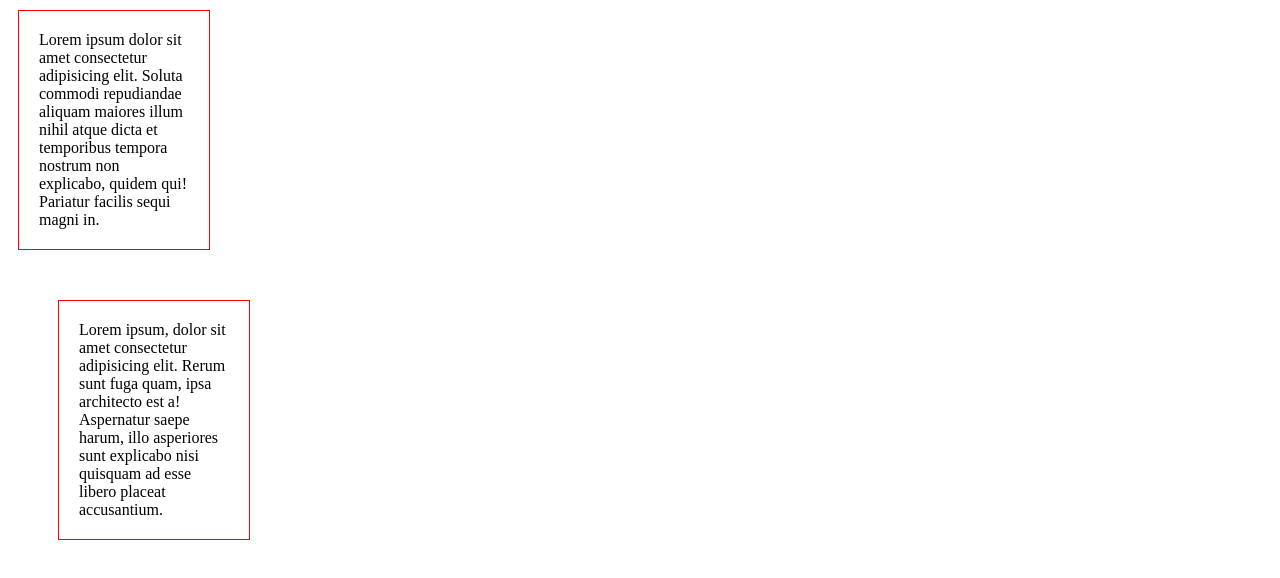
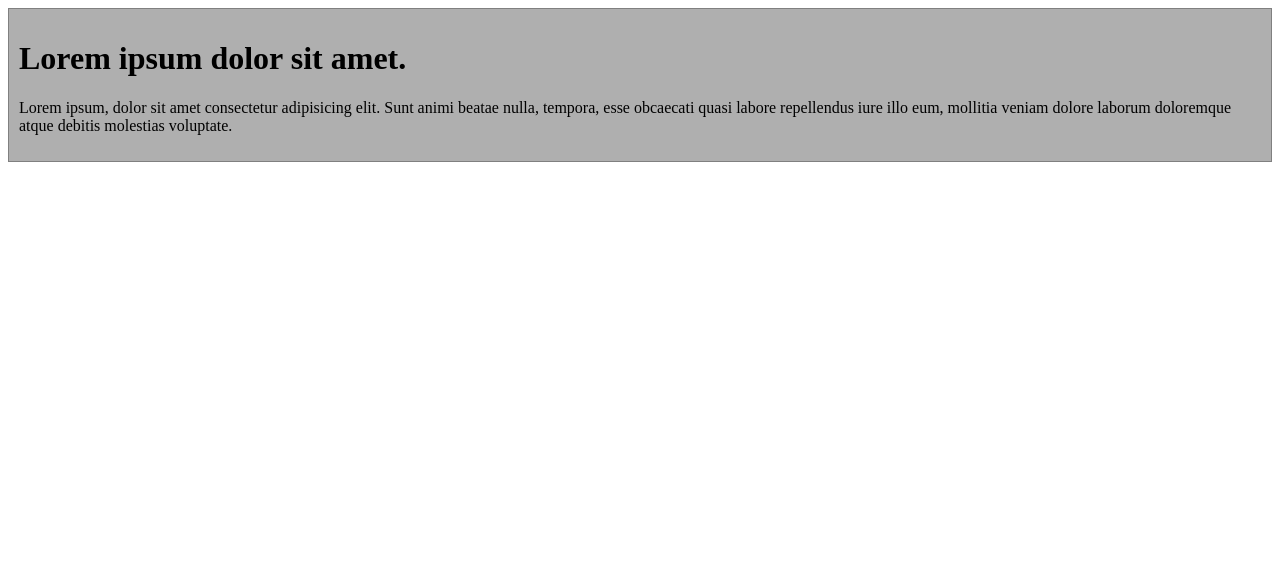
Before and after one commit to juliamambrozio/projeto-css3-intermediario, a plain HTML site: page modelo-caixa.html in a window 1280 px wide. Drawn offline with Linux system fonts and the light colour scheme.

Commit message:
finalizando modelo de caixa simples

```diff
--- a/estilo.css
+++ b/estilo.css
@@ -1,4 +1,4 @@
-.conteudo{
+/* .conteudo{
     border: 1px solid red;
     padding: 20px;
     width: 150px;
@@ -12,6 +12,16 @@
     width: 150px;
     margin: 50px;
 
+} */
+
+.noticia{
+    background-color: rgb(175, 175, 175);
+    border: 1px solid grey;
+    padding: 10px;
 }
 
+
+h1{
+
+}
 /*O que tem maior margin se sobrepõe (margin-colapse)*/
--- a/modelo-caixa.html
+++ b/modelo-caixa.html
@@ -8,11 +8,16 @@
     <link rel="stylesheet" href="estilo.css">
 </head>
 <body>
-    <div class="conteudo">
+
+    <div class="noticia">
+        <h1>Lorem ipsum dolor sit amet.</h1>
+        <p>Lorem ipsum, dolor sit amet consectetur adipisicing elit. Sunt animi beatae nulla, tempora, esse obcaecati quasi labore repellendus iure illo eum, mollitia veniam dolore laborum doloremque atque debitis molestias voluptate.</p>
+    </div>
+    <!-- <div class="conteudo">
         Lorem ipsum dolor sit amet consectetur adipisicing elit. Soluta commodi repudiandae aliquam maiores illum nihil atque dicta et temporibus tempora nostrum non explicabo, quidem qui! Pariatur facilis sequi magni in.
     </div>
     <div class="conteudo2">
         Lorem ipsum, dolor sit amet consectetur adipisicing elit. Rerum sunt fuga quam, ipsa architecto est a! Aspernatur saepe harum, illo asperiores sunt explicabo nisi quisquam ad esse libero placeat accusantium.
-    </div>
+    </div> -->
 </body>
 </html>
```
